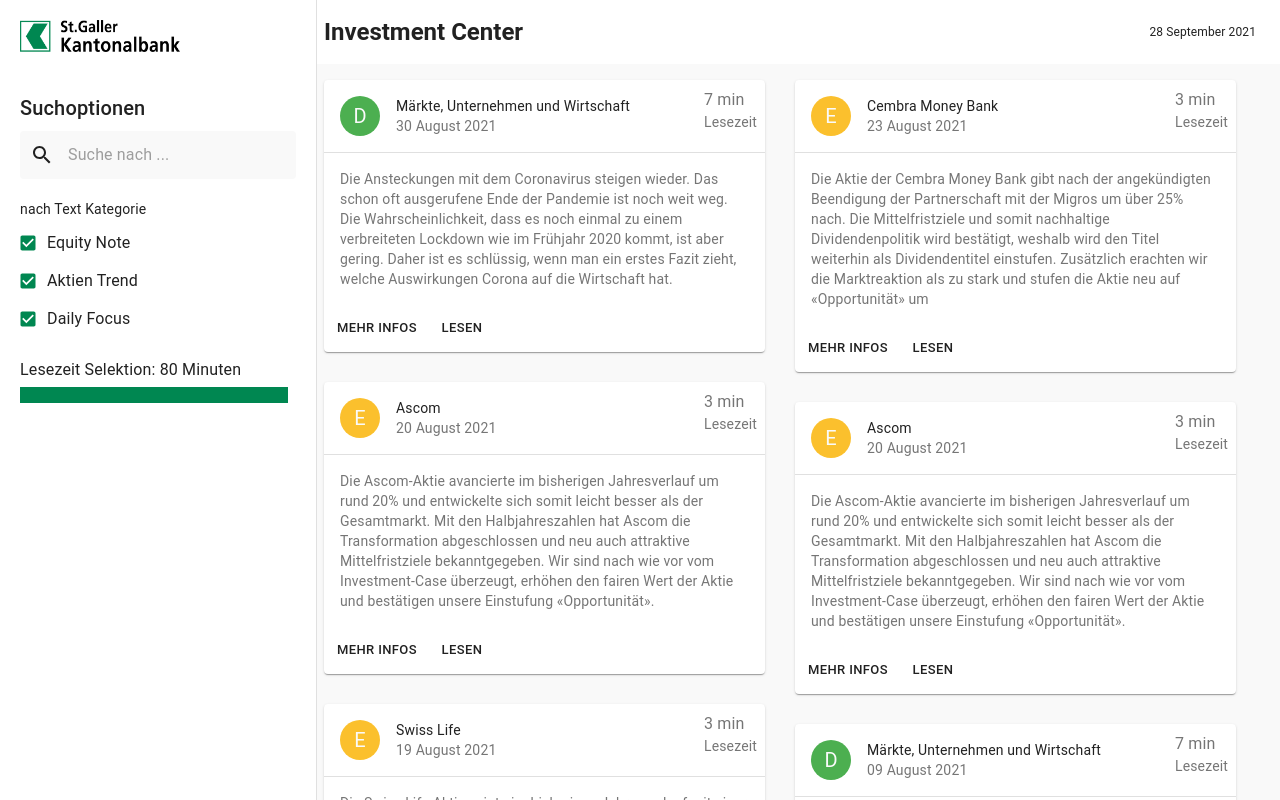
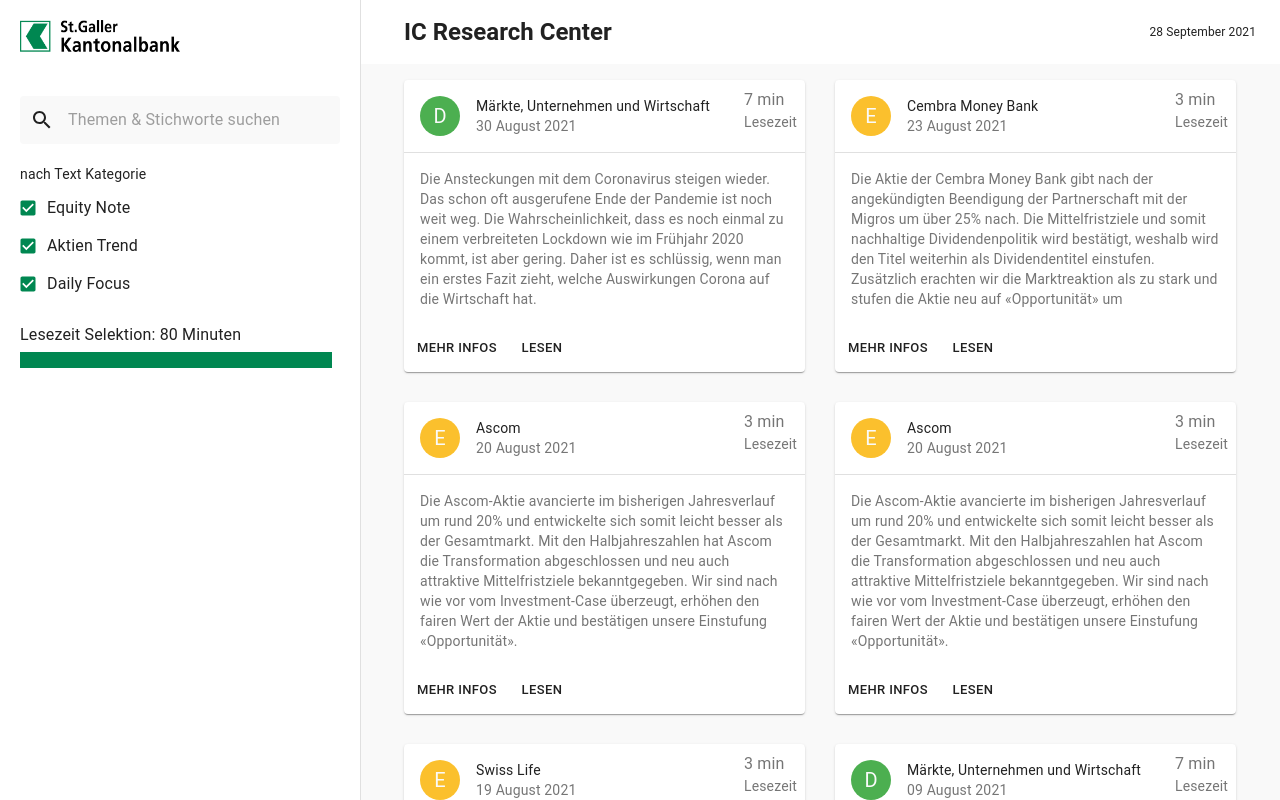
Before and after one commit to domi789/IC_NLP_React_App, a React (Create React App) app: page / in a window 1280 px wide. Shown: the top 800 px of the page. Built offline with nearby package versions, Linux system fonts and the light colour scheme.

Commit message:
title angepasst, card icons angepasst, drawer width angepasst

```diff
--- a/src/components/CardItem.js
+++ b/src/components/CardItem.js
@@ -15,12 +15,14 @@
   ListItem,
   ListItemIcon,
   ListItemText,
+  makeStyles,
   Typography,
 } from "@material-ui/core";
-import { customStylesCardItem } from "../css/MaterialUi_CSS";
+// import { customStylesCardItem } from "../css/MaterialUi_CSS";
 import ThumbUpOutlinedIcon from "@material-ui/icons/ThumbUpOutlined";
 import ThumbDownOutlinedIcon from "@material-ui/icons/ThumbDownOutlined";
 import format from "date-fns/format";
+import { blue, green, pink, red, yellow } from "@material-ui/core/colors";
 
 const CardItem = ({ cardInfos }) => {
   const classes = customStylesCardItem({ cardInfos });
@@ -128,3 +130,25 @@
 };
 
 export default CardItem;
+
+var customStylesCardItem = makeStyles({
+  avatar: {
+    background: ({ cardInfos }) => {
+      if (cardInfos.texts[0].kind_id === 1) {
+        return yellow[700];
+      }
+      if (cardInfos.texts[0].kind_id === 2) {
+        return blue[500];
+      }
+      if (cardInfos.texts[0].kind_id === 3) {
+        return green[500];
+      }
+      if (cardInfos.texts[0].kind_id === 4) {
+        return pink[500];
+      }
+      if (cardInfos.texts[0].kind_id === 5) {
+        return red[500];
+      }
+    },
+  },
+});
--- a/src/components/Layout.js
+++ b/src/components/Layout.js
@@ -13,7 +13,7 @@
       <AppBar className={classes.appbar} position="fixed" elevation={0}>
         <Toolbar>
           <Typography variant="h5" align="left" className={classes.title}>
-            Investment Center
+            IC Research Center
           </Typography>
           <Typography className={classes.date}>
             {format(new Date(), "dd MMMM Y")}
@@ -23,8 +23,10 @@
 
       {/* SIDE DRAWER fixed */}
       <Drawer className={classes.drawer} variant="permanent" anchor="left">
-        <img src={sgkb_logo} alt="logo" className={classes.logo} />
-        <SearchBox model={model} />
+        <div className={classes.drawerPaper}>
+          <img src={sgkb_logo} alt="logo" className={classes.logo} />
+          <SearchBox model={model} />
+        </div>
       </Drawer>
 
       <div className={classes.page}>{children}</div>
--- a/src/components/SearchBox.js
+++ b/src/components/SearchBox.js
@@ -24,9 +24,6 @@
 
   return (
     <div style={{ padding: 20 }}>
-      <Typography variant="h6" gutterBottom>
-        Suchoptionen
-      </Typography>
       <form noValidate autoComplete="off" onSubmit={onSubmitHandler}>
         {/* SEARCH INPUT */}
         <div className={classes.search}>
@@ -36,14 +33,11 @@
           <InputBase
             value={model.searchText}
             className={classes.inputInput}
-            placeholder="Suche nach ..."
+            placeholder="Themen & Stichworte suchen"
             onChange={(e) => model.updateSearchText(e.target.value)}
           />
         </div>
-        <div style={{ maxWidth: 240 }}>
-          {/* <Typography variant="body2" gutterBottom>
-            Textsuche nach:
-          </Typography> */}
+        <div style={{ maxWidth: 340 }}>
           {model.searchArray.map((c, index) => (
             <Chip
               style={{ margin: 5 }}
--- a/src/css/MaterialUi_CSS.js
+++ b/src/css/MaterialUi_CSS.js
@@ -1,5 +1,5 @@
 import { createTheme } from "@material-ui/core";
-import { blue, green, pink, red, yellow } from "@material-ui/core/colors";
+// import { blue, green, pink, red, yellow } from "@material-ui/core/colors";
 import { makeStyles } from "@material-ui/core/styles";
 
 const theme = createTheme({
@@ -51,11 +51,13 @@
     fontSize: "12px",
   },
   drawer: {
-    width: 280,
+    width: 360,
+  },
+  drawerPaper: {
+    width: 360,
   },
   appbar: {
-    // width: `calc(100% - 280px)`,
-    paddingLeft: 300,
+    paddingLeft: 380,
   },
 });
 export { customStylesLayout };
@@ -106,36 +108,28 @@
   button: {
     margin: theme.spacing(1),
   },
-  // chipactive: {
-  //   margin: 5,
-  //   backgroundColor: "green",
-  // },
-  // chip: {
-  //   margin: 5,
-  //   backgroundColor: "grey",
-  // },
 });
 export { customStylesSearchBox };
 
-const customStylesCardItem = makeStyles({
-  avatar: {
-    background: ({ cardInfos }) => {
-      if (cardInfos.texts[0].kind_id === 1) {
-        return yellow[700];
-      }
-      if (cardInfos.texts[0].kind_id === 2) {
-        return blue[500];
-      }
-      if (cardInfos.texts[0].kind_id === 3) {
-        return green[500];
-      }
-      if (cardInfos.texts[0].kind_id === 4) {
-        return pink[500];
-      }
-      if (cardInfos.texts[0].kind_id === 5) {
-        return red[500];
-      }
-    },
-  },
-});
-export { customStylesCardItem };
+// const customStylesCardItem = makeStyles({
+//   avatar: {
+//     background: ({ cardInfos }) => {
+//       if (cardInfos.texts[0].kind_id === 1) {
+//         return yellow[700];
+//       }
+//       if (cardInfos.texts[0].kind_id === 2) {
+//         return blue[500];
+//       }
+//       if (cardInfos.texts[0].kind_id === 3) {
+//         return green[500];
+//       }
+//       if (cardInfos.texts[0].kind_id === 4) {
+//         return pink[500];
+//       }
+//       if (cardInfos.texts[0].kind_id === 5) {
+//         return red[500];
+//       }
+//     },
+//   },
+// });
+// export { customStylesCardItem };
```
Also changed, not shown: src/components/SelectTextCategory.js (+0 -17 lines), src/index.css (line endings or trailing spaces).
